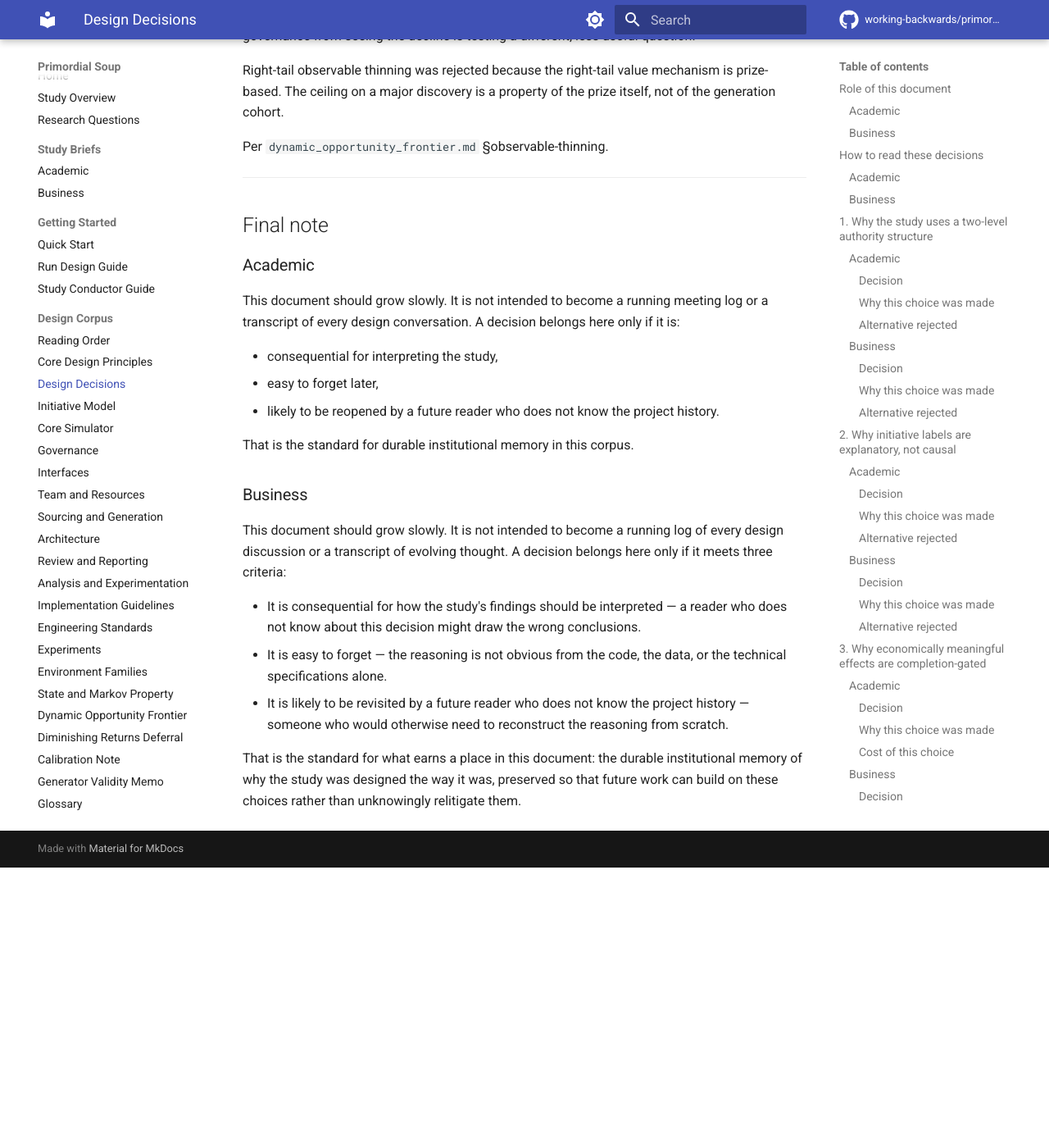
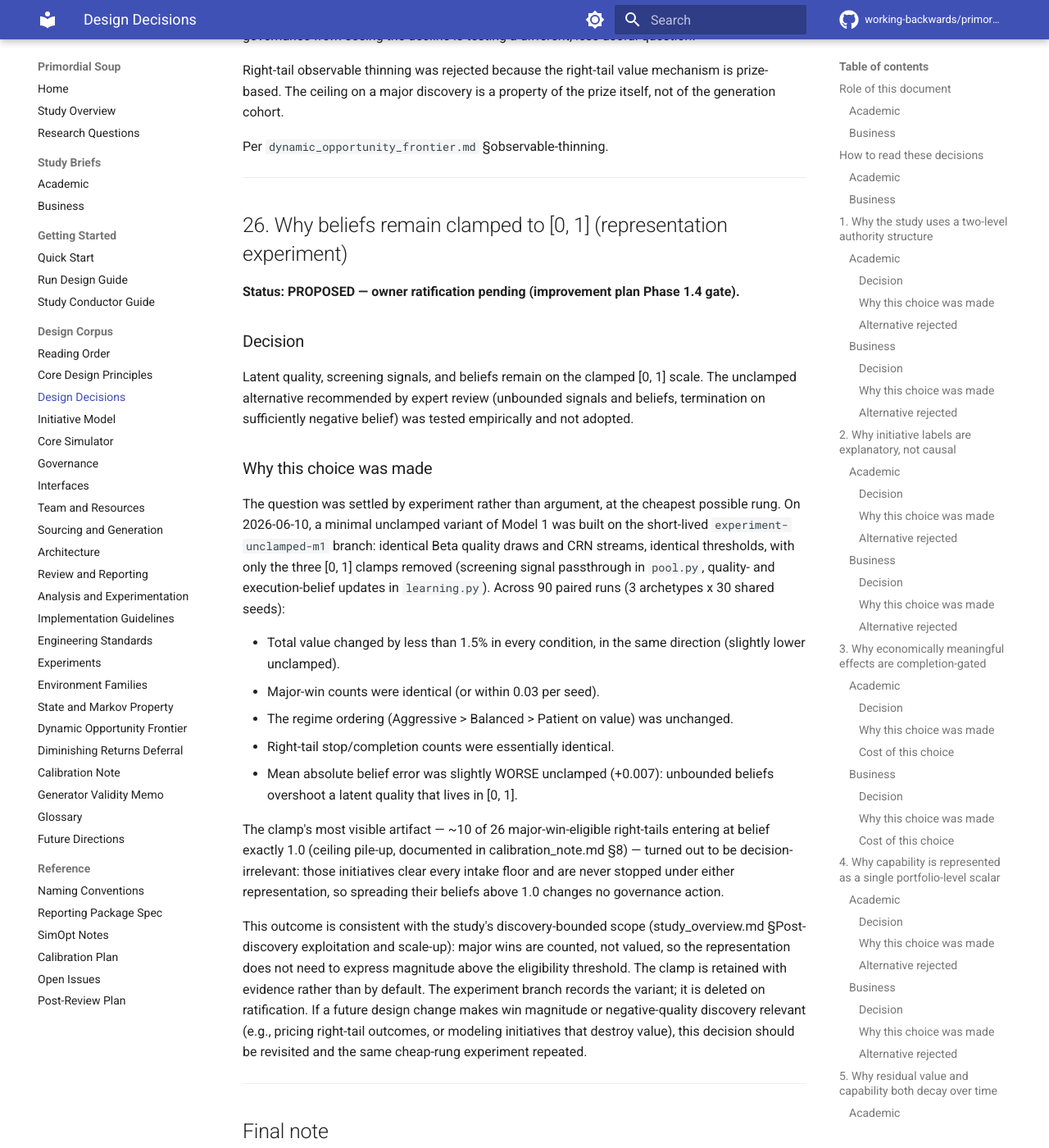
Before and after one commit to working-backwards/primordial-soup, an MkDocs documentation site: the page built from docs/design/design_decisions.md, in a window 1280 px wide and 1400 px high, scrolled down 45681 px. Shown: the whole window at 82% size. Built offline with MkDocs 1.6.1 and Material for MkDocs 9.7.7, drawn with Linux system fonts in a browser that asks for light colours; comment, search, counter and statistics services are not loaded; before the commit the page ends 46739 px from its top, so only the background shows below that.

Commit message:
Record clamped-vs-unclamped experiment result as proposed decision 26
Phase 1.4 representation experiment complete. Minimal unclamped M1
variant (branch experiment-unclamped-m1: same Beta draws, same CRN
streams, same thresholds, only the three [0,1] clamps removed)
compared against clamped M1 across 90 paired runs: value deltas
< 1.5%, major wins identical, regime ordering unchanged, belief error
slightly worse unclamped. The clamp's ceiling pile-up artifact is
decision-irrelevant under the discovery-bounded scope.

Recommendation recorded as design decision 26 (PROPOSED, owner
ratification pending): keep the clamped representation, with the
experiment as evidence; revisit if win magnitude or negative-quality
discovery ever becomes relevant.

Co-Authored-By: Claude Fable 5 <noreply@anthropic.com>

```diff
--- a/docs/design/design_decisions.md
+++ b/docs/design/design_decisions.md
@@ -1592,6 +1592,59 @@ Per `dynamic_opportunity_frontier.md` §observable-thinning.
 
 ---
 
+## 26. Why beliefs remain clamped to [0, 1] (representation experiment)
+
+**Status: PROPOSED — owner ratification pending (improvement plan
+Phase 1.4 gate).**
+
+### Decision
+
+Latent quality, screening signals, and beliefs remain on the
+clamped [0, 1] scale. The unclamped alternative recommended by
+expert review (unbounded signals and beliefs, termination on
+sufficiently negative belief) was tested empirically and not
+adopted.
+
+### Why this choice was made
+
+The question was settled by experiment rather than argument, at the
+cheapest possible rung. On 2026-06-10, a minimal unclamped variant of
+Model 1 was built on the short-lived `experiment-unclamped-m1`
+branch: identical Beta quality draws and CRN streams, identical
+thresholds, with only the three [0, 1] clamps removed (screening
+signal passthrough in `pool.py`, quality- and execution-belief
+updates in `learning.py`). Across 90 paired runs (3 archetypes x 30
+shared seeds):
+
+- Total value changed by less than 1.5% in every condition, in the
+  same direction (slightly lower unclamped).
+- Major-win counts were identical (or within 0.03 per seed).
+- The regime ordering (Aggressive > Balanced > Patient on value) was
+  unchanged.
+- Right-tail stop/completion counts were essentially identical.
+- Mean absolute belief error was slightly WORSE unclamped (+0.007):
+  unbounded beliefs overshoot a latent quality that lives in [0, 1].
+
+The clamp's most visible artifact — ~10 of 26 major-win-eligible
+right-tails entering at belief exactly 1.0 (ceiling pile-up,
+documented in calibration_note.md §8) — turned out to be
+decision-irrelevant: those initiatives clear every intake floor and
+are never stopped under either representation, so spreading their
+beliefs above 1.0 changes no governance action.
+
+This outcome is consistent with the study's discovery-bounded scope
+(study_overview.md §Post-discovery exploitation and scale-up): major
+wins are counted, not valued, so the representation does not need to
+express magnitude above the eligibility threshold. The clamp is
+retained with evidence rather than by default. The experiment branch
+records the variant; it is deleted on ratification. If a future
+design change makes win magnitude or negative-quality discovery
+relevant (e.g., pricing right-tail outcomes, or modeling initiatives
+that destroy value), this decision should be revisited and the same
+cheap-rung experiment repeated.
+
+---
+
 ## Final note
 
 
```
Also changed, not shown: docs/implementation/2026-06-10 Repo Improvement Plan.md (+12 -0 lines).
